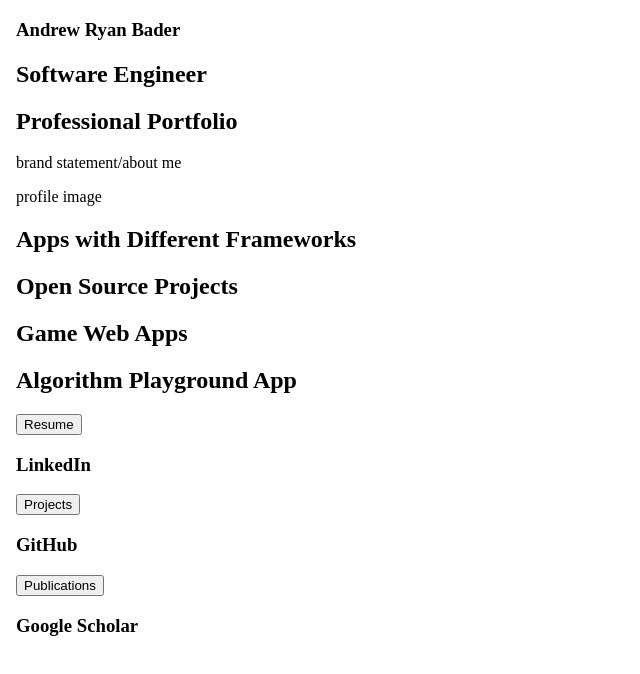
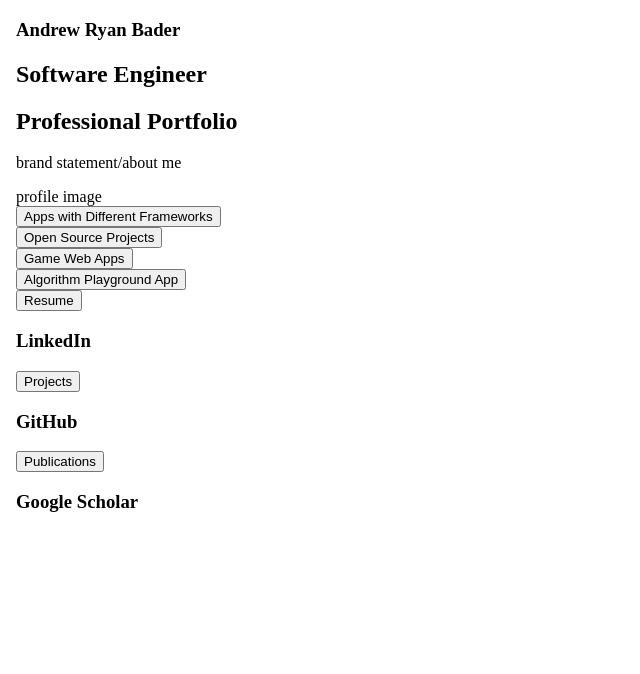
Before and after one commit to AndrewRBader/Portfolio, a React (Create React App) app: page / in a window 1280 px wide. Shown: the top 674 px of the page, without its empty margins (0-640 px from the left). Built offline with nearby package versions, Linux system fonts and the light colour scheme.

Commit message:
linked to algorithms playground

```diff
--- a/src/components/nav.js
+++ b/src/components/nav.js
@@ -3,22 +3,23 @@
         <>
             <section className = "frameworks-tech">
                 <div>
-                    <h2>Apps with Different Frameworks</h2>
+                    <a><button>Apps with Different Frameworks</button></a>
                 </div>
             </section>
             <section className = "open-source-projects">
                 <div>
-                    <h2>Open Source Projects</h2>
+                    <a><button>Open Source Projects</button></a>
                 </div>
             </section>
             <section className = "game-apps">
                 <div>
-                    <h2>Game Web Apps</h2>
+                    <a><button>Game Web Apps</button></a>
                 </div>
             </section>
             <section className = "algorithms-playground">
                 <div>
-                    <h2>Algorithm Playground App</h2>
+                    <a href = "https://algorithms-playground-bader.herokuapp.com/" target = "_blank" rel="noreferrer">
+                        <button>Algorithm Playground App</button></a>
                 </div>
             </section>
         </>
```
